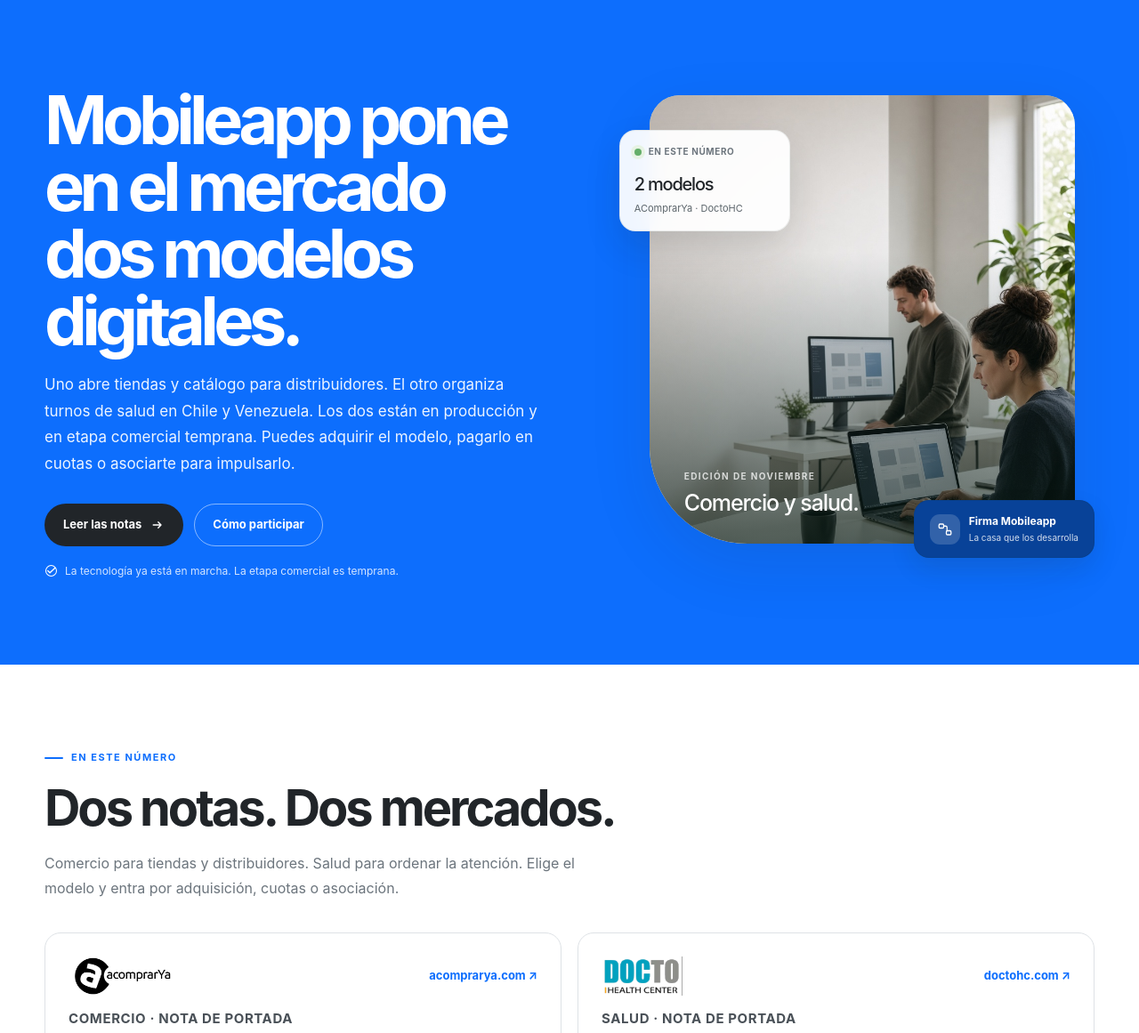
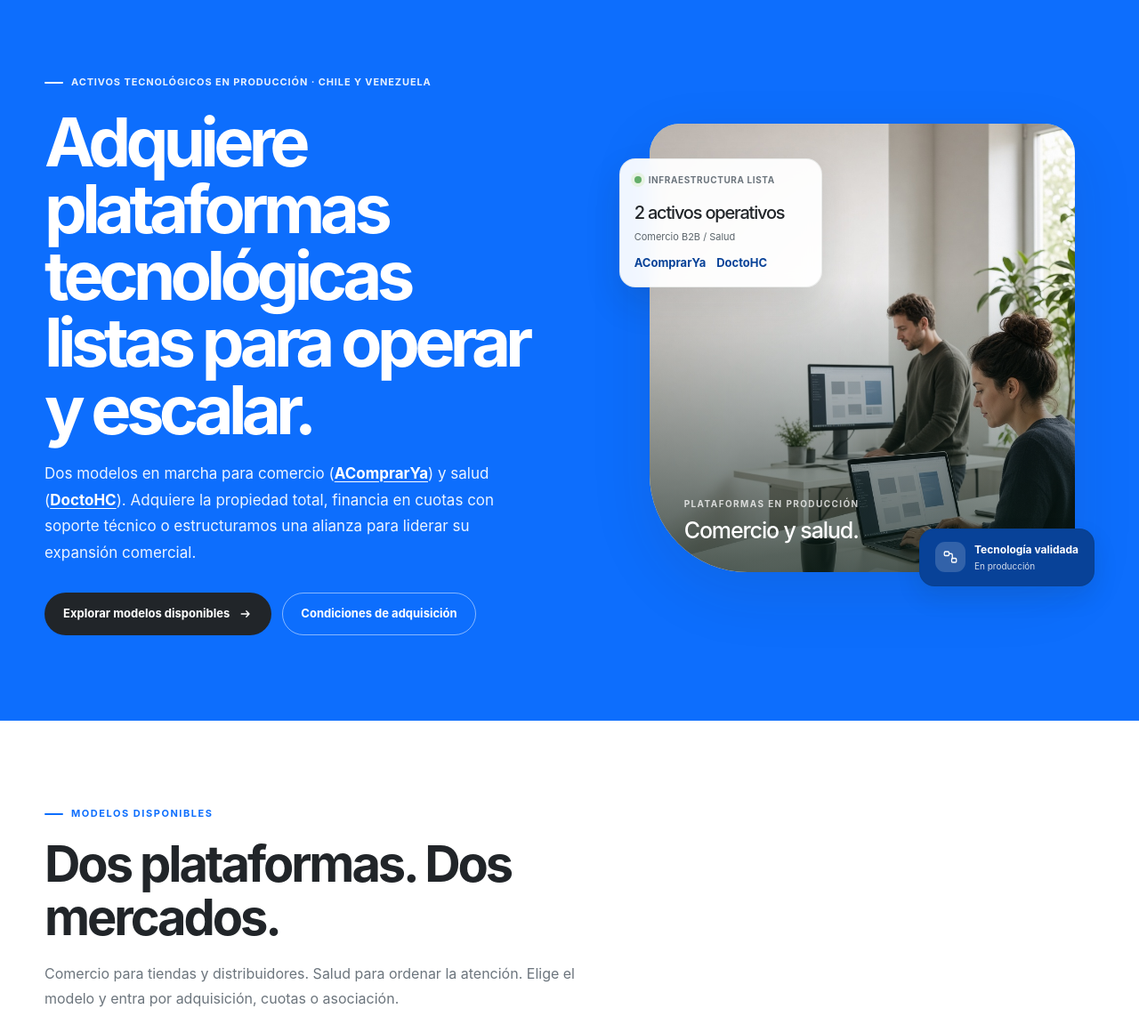
Before and after one commit to crawlervzla/mobileapp, a website built with Vite: page index.html in a window 1280 px wide. Shown: the top 1161 px of the page at 89% size. Built offline with nearby package versions, Linux system fonts and the light colour scheme; files whose address does not match are found by name; a web font is replaced by a local one.

Commit message:
Enfocar la portada en la compra de plataformas en producción.
Co-authored-by: Cursor <cursoragent@cursor.com>

```diff
--- a/index.html
+++ b/index.html
@@ -5,18 +5,18 @@
   <link rel="icon" href="/src/favicon.webp" type="image/webp">
   <meta name="viewport" content="width=device-width, initial-scale=1">
   <meta name="theme-color" content="#ffffff">
-  <meta name="description" content="Mobileapp pone en el mercado dos modelos digitales. AComprarYa en comercio y DoctoHC en salud. Adquiere, paga en cuotas o asóciate.">
-  <title>Mobileapp pone en el mercado dos modelos digitales | Mobileapp</title>
+  <meta name="description" content="Adquiere plataformas tecnológicas en producción para comercio y salud. AComprarYa y DoctoHC: propiedad total, cuotas con soporte o alianza.">
+  <title>Adquiere plataformas tecnológicas listas para operar y escalar | Mobileapp</title>
   <link rel="canonical" href="https://www.mobileapp.cl/">
   <meta property="og:type" content="website">
-  <meta property="og:title" content="Mobileapp pone en el mercado dos modelos digitales | Mobileapp">
-  <meta property="og:description" content="Mobileapp pone en el mercado dos modelos digitales. AComprarYa en comercio y DoctoHC en salud. Adquiere, paga en cuotas o asóciate.">
+  <meta property="og:title" content="Adquiere plataformas tecnológicas listas para operar y escalar | Mobileapp">
+  <meta property="og:description" content="Adquiere plataformas tecnológicas en producción para comercio y salud. AComprarYa y DoctoHC: propiedad total, cuotas con soporte o alianza.">
   <meta property="og:url" content="https://www.mobileapp.cl/">
   <meta property="og:site_name" content="Mobileapp Business Development">
   <meta property="og:image" content="https://www.mobileapp.cl/brand/hero-proyecto.jpg">
   <meta name="twitter:card" content="summary_large_image">
-  <meta name="twitter:title" content="Mobileapp pone en el mercado dos modelos digitales | Mobileapp">
-  <meta name="twitter:description" content="Mobileapp pone en el mercado dos modelos digitales. AComprarYa en comercio y DoctoHC en salud. Adquiere, paga en cuotas o asóciate.">
+  <meta name="twitter:title" content="Adquiere plataformas tecnológicas listas para operar y escalar | Mobileapp">
+  <meta name="twitter:description" content="Adquiere plataformas tecnológicas en producción para comercio y salud. AComprarYa y DoctoHC: propiedad total, cuotas con soporte o alianza.">
   <meta name="twitter:image" content="https://www.mobileapp.cl/brand/hero-proyecto.jpg">
   <link rel="preconnect" href="https://api.fontshare.com" crossorigin>
   <link href="https://api.fontshare.com/v2/css?f[]=satoshi@400,500,700&display=swap" rel="stylesheet">
@@ -31,21 +31,29 @@
     <section class="hero" aria-labelledby="hero-title">
       <div class="container hero-grid">
         <div class="hero-copy">
-          <h1 id="hero-title">Mobileapp pone en el mercado dos modelos digitales.</h1>
-          <p class="hero-lede">Uno abre tiendas y catálogo para distribuidores. El otro organiza turnos de salud en Chile y Venezuela. Los dos están en producción y en etapa comercial temprana. Puedes adquirir el modelo, pagarlo en cuotas o asociarte para impulsarlo.</p>
+          <span class="eyebrow">Activos tecnológicos en producción · Chile y Venezuela</span>
+          <h1 id="hero-title">Adquiere plataformas tecnológicas listas para operar y escalar.</h1>
+          <p class="hero-lede">Dos modelos en marcha para comercio (<a href="https://acomprarya.com/" target="_blank" rel="noopener noreferrer">AComprarYa</a>) y salud (<a href="https://doctohc.com/" target="_blank" rel="noopener noreferrer">DoctoHC</a>). Adquiere la propiedad total, financia en cuotas con soporte técnico o estructuramos una alianza para liderar su expansión comercial.</p>
           <div class="hero-actions">
-            <a class="button button-primary" href="#home-opportunities-title">Leer las notas <svg viewBox="0 0 20 20" fill="none" aria-hidden="true"><path d="M4 10h11m-4-4 4 4-4 4" stroke="currentColor" stroke-width="1.7" stroke-linecap="round" stroke-linejoin="round"/></svg></a>
-            <a class="button button-light" href="#participation-title">Cómo participar</a>
+            <a class="button button-primary" href="%BASE_URL%oportunidades/">Explorar modelos disponibles <svg viewBox="0 0 20 20" fill="none" aria-hidden="true"><path d="M4 10h11m-4-4 4 4-4 4" stroke="currentColor" stroke-width="1.7" stroke-linecap="round" stroke-linejoin="round"/></svg></a>
+            <a class="button button-light" href="#participation-title">Condiciones de adquisición</a>
           </div>
-          <div class="hero-note"><svg viewBox="0 0 20 20" fill="none" aria-hidden="true"><path d="m5 10 3.1 3.1L15.5 6" stroke="currentColor" stroke-width="1.8" stroke-linecap="round" stroke-linejoin="round"/><circle cx="10" cy="10" r="8" stroke="currentColor" stroke-width="1.4"/></svg> La tecnología ya está en marcha. La etapa comercial es temprana.</div>
         </div>
         <div class="hero-visual">
           <div class="hero-photo">
             <img src="%BASE_URL%brand/hero-proyecto.jpg" alt="Equipo trabajando en un proyecto digital" width="864" height="1152" fetchpriority="high">
-            <div class="photo-caption"><span>Edición de noviembre</span><strong>Comercio y salud.</strong></div>
+            <div class="photo-caption"><span>Plataformas en producción</span><strong>Comercio y salud.</strong></div>
           </div>
-          <div class="float-card"><div class="float-card-top"><span class="status-dot" aria-hidden="true"></span> En este número</div><strong>2 modelos</strong><small>AComprarYa · DoctoHC</small></div>
-          <div class="flow-card"><div class="flow-icon" aria-hidden="true"><svg viewBox="0 0 24 24" fill="none" stroke="currentColor" stroke-width="1.7"><rect x="3" y="4" width="7" height="6" rx="1.5"/><rect x="14" y="14" width="7" height="6" rx="1.5"/><path d="M10 7h3a2 2 0 0 1 2 2v5" stroke-linecap="round" stroke-linejoin="round"/></svg></div><div><b>Firma Mobileapp</b><span>La casa que los desarrolla</span></div></div>
+          <div class="float-card">
+            <div class="float-card-top"><span class="status-dot" aria-hidden="true"></span> Infraestructura lista</div>
+            <strong>2 activos operativos</strong>
+            <small>Comercio B2B / Salud</small>
+            <div class="hero-brands">
+              <a href="https://acomprarya.com/" target="_blank" rel="noopener noreferrer">AComprarYa<span class="visually-hidden">, se abre en una pestaña nueva</span></a>
+              <a href="https://doctohc.com/" target="_blank" rel="noopener noreferrer">DoctoHC<span class="visually-hidden">, se abre en una pestaña nueva</span></a>
+            </div>
+          </div>
+          <div class="flow-card"><div class="flow-icon" aria-hidden="true"><svg viewBox="0 0 24 24" fill="none" stroke="currentColor" stroke-width="1.7"><rect x="3" y="4" width="7" height="6" rx="1.5"/><rect x="14" y="14" width="7" height="6" rx="1.5"/><path d="M10 7h3a2 2 0 0 1 2 2v5" stroke-linecap="round" stroke-linejoin="round"/></svg></div><div><b>Tecnología validada</b><span>En producción</span></div></div>
         </div>
       </div>
     </section>
@@ -53,8 +61,8 @@
     <section class="proof" aria-labelledby="home-opportunities-title">
       <div class="container">
         <div class="can-do-head">
-          <span class="eyebrow">En este número</span>
-          <h2 class="section-heading" id="home-opportunities-title" style="margin-top:18px">Dos notas. Dos mercados.</h2>
+          <span class="eyebrow">Modelos disponibles</span>
+          <h2 class="section-heading" id="home-opportunities-title" style="margin-top:18px">Dos plataformas. Dos mercados.</h2>
           <p class="section-copy">Comercio para tiendas y distribuidores. Salud para ordenar la atención. Elige el modelo y entra por adquisición, cuotas o asociación.</p>
         </div>
         <div class="proof-grid opportunity-grid">
@@ -63,28 +71,28 @@
               <img class="model-logo" src="%BASE_URL%brand/acomprarya-logo.png" alt="acomprarYa" width="896" height="326">
               <a class="model-site" href="https://acomprarya.com" target="_blank" rel="noopener noreferrer">acomprarya.com<span class="visually-hidden">, se abre en una pestaña nueva</span></a>
             </div>
-            <p class="proof-kicker">Comercio · Nota de portada</p>
+            <p class="proof-kicker">Comercio</p>
             <h3>AComprarYa abre una vía de comercio para tiendas y distribuidores.</h3>
             <ul class="story-facts">
               <li><span>Producto</span> Plataforma en producción</li>
               <li><span>Validación</span> Dos vendedores y un operador logístico conectado</li>
               <li><span>Ventas</span> Aún no se reportan</li>
             </ul>
-            <a href="%BASE_URL%oportunidades/acomprarya/">Leer la nota <span aria-hidden="true">→</span></a>
+            <a href="%BASE_URL%oportunidades/acomprarya/">Ver el modelo <span aria-hidden="true">→</span></a>
           </article>
           <article class="proof-card opportunity-card">
             <div class="opportunity-card-top">
               <img class="model-logo" src="%BASE_URL%brand/doctohc-logo.png" alt="Docto Health Center" width="291" height="140">
               <a class="model-site" href="https://doctohc.com" target="_blank" rel="noopener noreferrer">doctohc.com<span class="visually-hidden">, se abre en una pestaña nueva</span></a>
             </div>
-            <p class="proof-kicker">Salud · Nota de portada</p>
+            <p class="proof-kicker">Salud</p>
             <h3>DoctoHC ordena la atención en Chile y Venezuela.</h3>
             <ul class="story-facts">
               <li><span>Producto</span> Web en producción</li>
               <li><span>Aplicación</span> A la espera de Play Store</li>
               <li><span>Comercial</span> Sin campañas de captación ni pagos en la plataforma</li>
             </ul>
-            <a href="%BASE_URL%oportunidades/docto/">Leer la nota <span aria-hidden="true">→</span></a>
+            <a href="%BASE_URL%oportunidades/docto/">Ver el modelo <span aria-hidden="true">→</span></a>
           </article>
         </div>
 
--- a/src/site.css
+++ b/src/site.css
@@ -287,14 +287,44 @@ html { scroll-padding-top: 88px; }
 
 .caption-break { display: none; }
 
+.hero .eyebrow {
+  max-width: 34rem;
+  flex-wrap: wrap;
+  letter-spacing: .08em;
+}
+
+.hero-lede a {
+  color: #ffffff;
+  font-weight: 700;
+  text-decoration: underline;
+  text-underline-offset: 3px;
+}
+
 .hero .float-card {
+  width: 228px;
   -webkit-backdrop-filter: blur(10px);
   backdrop-filter: blur(10px);
 }
 
+.hero-brands {
+  display: flex;
+  flex-wrap: wrap;
+  gap: 6px 12px;
+  margin-top: 12px;
+}
+
+.hero-brands a {
+  color: #084298;
+  font-size: 13px;
+  font-weight: 700;
+}
+
+.hero-brands a:hover { text-decoration: underline; }
+
 @media (max-width: 680px) {
   .hero { padding-bottom: 64px; }
   .hero-photo { bottom: 34px; }
+  .hero .float-card { width: 196px; }
   .hero .flow-card { bottom: 0; }
   .hero .flow-card span { white-space: nowrap; }
   .hero .photo-caption { right: 16px; bottom: 40px; left: 22px; }
```
